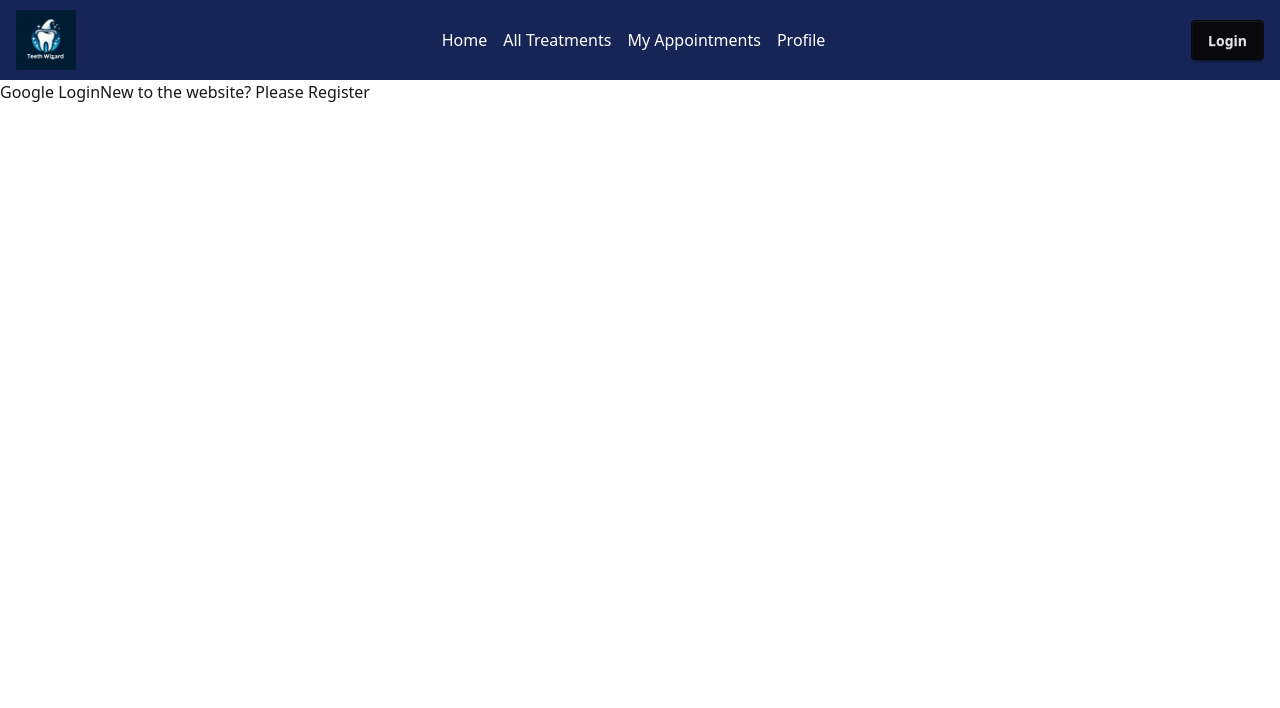
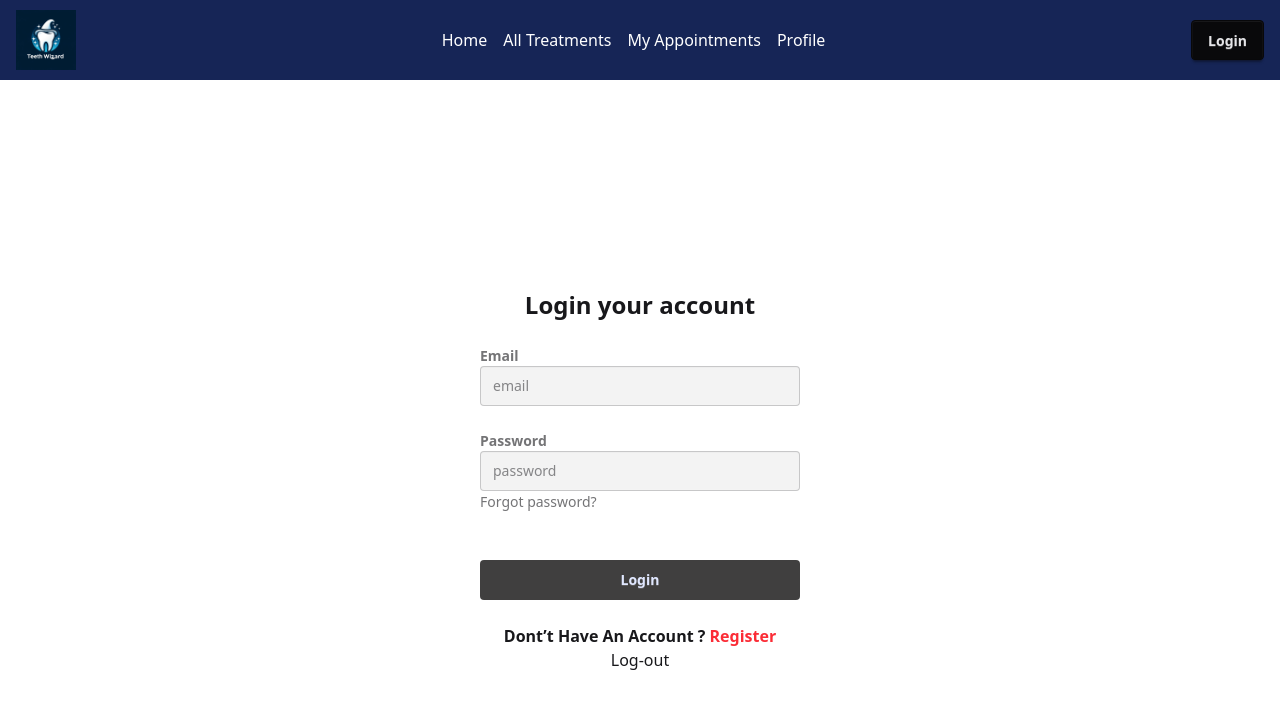
Before and after one commit to Fahim-Hassan-Ovi/teeth-wizard, a React (Vite) app: page /login in a window 1280 px wide. Shown: the top 708 px of the page. Built offline with nearby package versions, Linux system fonts and the light colour scheme; no server answers.

Commit message:
Added the password validation

```diff
--- a/src/components/Login/Login.jsx
+++ b/src/components/Login/Login.jsx
@@ -1,13 +1,55 @@
 import { useContext } from "react";
 import { authContext } from "../../AuthProvider/AuthProvider";
-import { NavLink } from "react-router-dom";
+import { Link, NavLink } from "react-router-dom";
 
 const Login = () => {
-    const {handleGoogleLogin} = useContext(authContext);
+    const {handleGoogleLogin, handleLogin, handleLogout} = useContext(authContext);
+
+    const handleSubmit = (e) => {
+        e.preventDefault();
+        const form = e.target;
+        const email = form.email.value;
+        const password = form.password.value;
+        handleLogin(email, password);
+
+    }
     return (
-        <div>
-            <button onClick={handleGoogleLogin}>Google Login</button>
-             New to the website? Please <NavLink to="/register">Register</NavLink>
+        <div className="min-h-screen flex justify-center items-center">
+            <div className="card bg-base-100 w-full max-w-md shrink-0 rounded-none p-10">
+                <h2 className="text-2xl font-semibold text-center">Login your account</h2>
+                <form onSubmit={handleSubmit} className="card-body space-y-4">
+                    <div className="form-control">
+                        <label className="label">
+                            <span className="label-text font-bold">Email</span>
+                        </label>
+                        <input type="email" name="email" placeholder="email" className="input input-bordered bg-[#F3F3F3]" required />
+                    </div>
+                    <div className="form-control">
+                        <label className="label">
+                            <span className="label-text font-bold">Password</span>
+                        </label>
+                        <input type="password" name="password" placeholder="password" className="input input-bordered bg-[#F3F3F3]" required />
+                        {/* {
+                            error.login && (
+                                <>
+                                <label className="label  text-sm text-red-600">
+                                    {error.login}
+                                </label>
+                                <br />
+                                </>
+                            )
+                        } */}
+                        <label className="label">
+                            <a href="#" className="label-text-alt link link-hover">Forgot password?</a>
+                        </label>
+                    </div>
+                    <div className="form-control mt-6">
+                        <button className="btn btn-primary w-full bg-[#403F3F] border-none shadow-none">Login</button>
+                    </div>
+                </form>
+                <p className="text-center font-semibold">Dont’t Have An Account ? <Link className="text-red-500" to="/register">Register</Link></p>
+                <button onClick={handleLogout}>Log-out</button>
+            </div>
         </div>
     );
 };
--- a/src/components/Register/Register.jsx
+++ b/src/components/Register/Register.jsx
@@ -1,19 +1,36 @@
-import { useContext } from "react";
+import { useContext, useState } from "react";
 import { Link } from "react-router-dom";
 import { authContext } from "../../AuthProvider/AuthProvider";
 
 const Register = () => {
-    const {handleRegister} = useContext(authContext);
-    const handleSubmit = (e) =>{
+    const { handleRegister } = useContext(authContext);
+    const [error, setError] = useState("");
+    const handleSubmit = (e) => {
         e.preventDefault();
+        setError('');
         const form = new FormData(e.target);
         const name = form.get("name");
         const email = form.get("email");
         const photo = form.get("photo");
         const password = form.get("password");
-
+        const conPassword = form.get("conPassword");
+        if (password.length < 6) {
+            setError("Password must contain at least 6 character");
+        }
+        if (password !== conPassword) {
+            setError("Password didn't match")
+            return;
+        }
+        if (!/[a-z]/.test(password)) {
+            setError("Password must contain at least one lowercase letter");
+            return
+        }
+        if (!/[A-Z]/.test(password)) {
+            setError("Password must contain at least one uppercase letter");
+            return
+        }
         console.log(name, photo, email, password);
-        handleRegister(email, password);
+        handleRegister(email, password, conPassword);
     }
     return (
         <div className="min-h-screen flex justify-center items-center">
@@ -57,6 +74,20 @@ const Register = () => {
                                 </label>
                             )
                         } */}
+
+                    </div>
+                    <div className="form-control">
+                        <label className="label">
+                            <span className="label-text font-bold">Confirm Password</span>
+                        </label>
+                        <input type="password" name="conPassword" placeholder="confirm password" className="input input-bordered bg-[#F3F3F3]" required />
+                        {/* {
+                            error.password && (
+                                <label className="label text-red-500 text-xs">
+                                    {error.password}
+                                </label>
+                            )
+                        } */}
                         <label className="label">
                             <a href="#" className="label-text-alt link link-hover">Forgot password?</a>
                         </label>
@@ -65,6 +96,9 @@ const Register = () => {
                         <button className="btn btn-primary w-full bg-[#403F3F] border-none shadow-none">Register</button>
                     </div>
                 </form>
+                {
+                    error && <p className="text-red-500 text-sm font-semibold text-center">{error}</p>
+                }
                 <p className="text-center font-semibold">Already Have An Account ? <Link className="text-red-500" to="/login">Login</Link></p>
             </div>
         </div>
```
